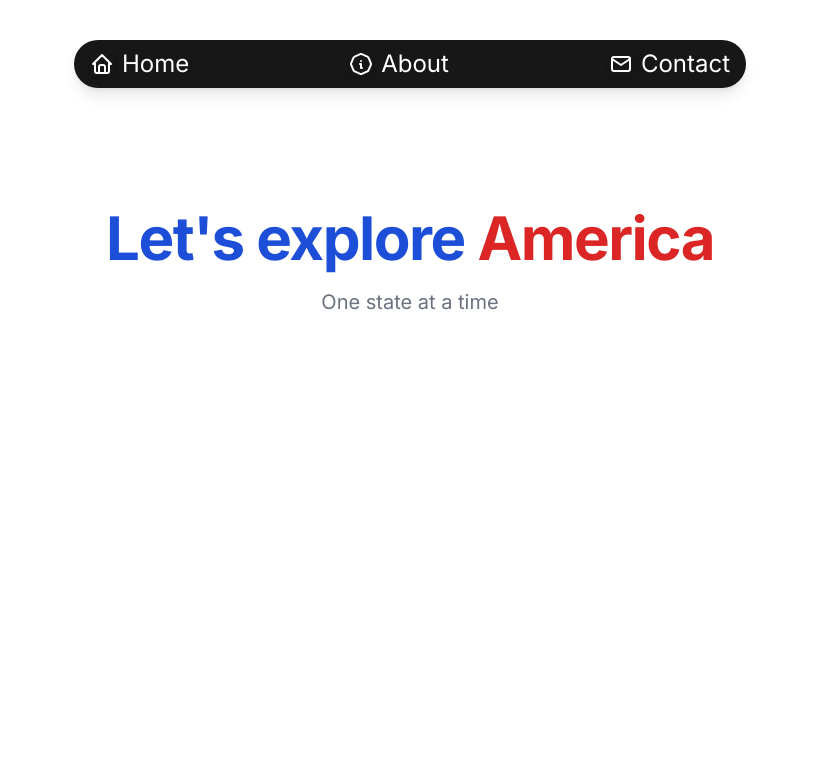
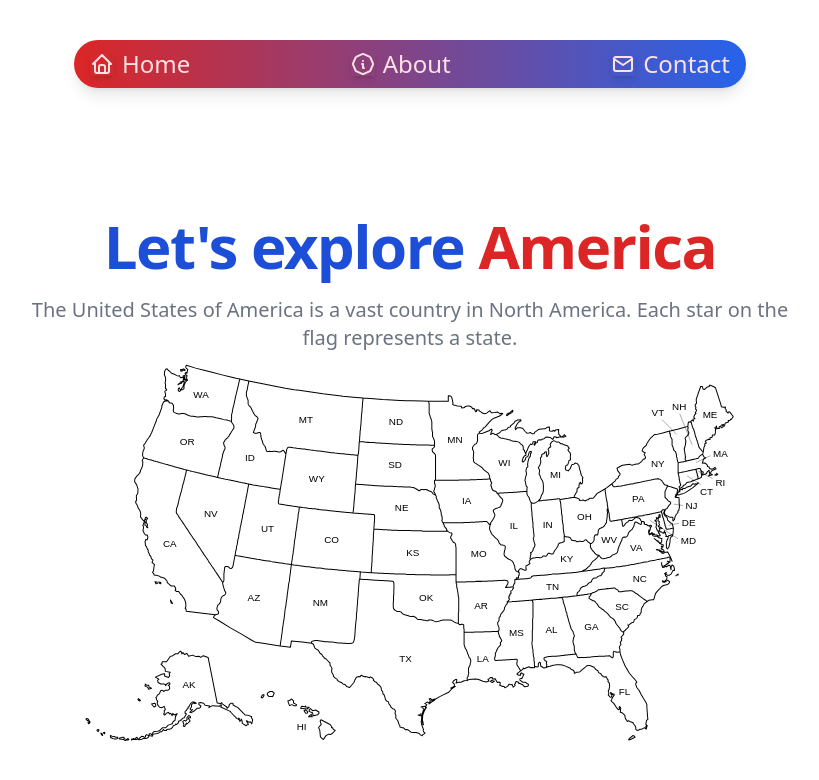
Before and after one commit to MustafaM257/states-usa, a Next.js app: page / in a window 1280 px wide. Shown: the top 780 px of the page, without its empty margins (230-1049 px from the left). Built offline with nearby package versions, Linux system fonts and the light colour scheme.

Commit message:
Add SVG map in hero

```diff
--- a/app/layout.tsx
+++ b/app/layout.tsx
@@ -17,7 +17,7 @@ export default function RootLayout({
 }>) {
   return (
     <html lang="en">
-      <body className={inter.className}>
+      <body className="max-w-7xl w-full py-2 px-4 mx-auto">
         <Header />
 
         {children}
--- a/components/Header.tsx
+++ b/components/Header.tsx
@@ -11,7 +11,7 @@ const Header = ({ className }: { className?: string }) => {
   return (
     <div
       className={cn(
-        "fixed md:top-10 inset-x-0 max-w-2xl mx-auto z-50 bg-neutral-900 rounded-full px-4 py-2 text-white shadow-lg",
+        "fixed md:top-10 inset-x-0 max-w-2xl mx-auto z-50 bg-gradient-to-r from-red-600 to-blue-600 rounded-full px-4 py-2 text-red-100 shadow-lg",
         className
       )}
     >
--- a/components/Hero.tsx
+++ b/components/Hero.tsx
@@ -1,17 +1,23 @@
-import { Fragment } from "react";
+import usa_bg from "@/public/images/usa_bg.jpg";
+import usa_map from "@/public/images/usa_map.svg";
+import Image from "next/image";
 
 export default function Example() {
   return (
-    <div className="relative overflow-hidden text-center mt-52">
+    <div className="relative overflow-hidden text-center  pt-32 lg:pt-52">
       <h1 className="text-4xl font-bold tracking-tight text-gray-900 sm:text-5xl md:text-6xl">
         <span className="block xl:inline text-blue-700">
           Let&apos;s explore{" "}
         </span>{" "}
         <span className="block text-red-600 xl:inline">America</span>
       </h1>
-      <p className="mx-auto mt-3 max-w-md text-base text-gray-500 sm:text-lg md:mt-5 md:max-w-3xl md:text-xl">
-        One state at a time
+      <p className="mx-auto mt-3 max-w-md text-base text-gray-500 sm:text-lg md:mt-5 md:max-w-3xl md:text-xl ">
+        The United States of America is a vast country in North America. Each
+        star on the flag represents a state.{" "}
       </p>
+      <div className="flex flex-col items-center">
+        <Image src={usa_map} alt="USA Flag" className="   md:max-w-2xl" />
+      </div>
     </div>
   );
 }
```
Also changed, not shown: public/images/usa_map.svg (added).
